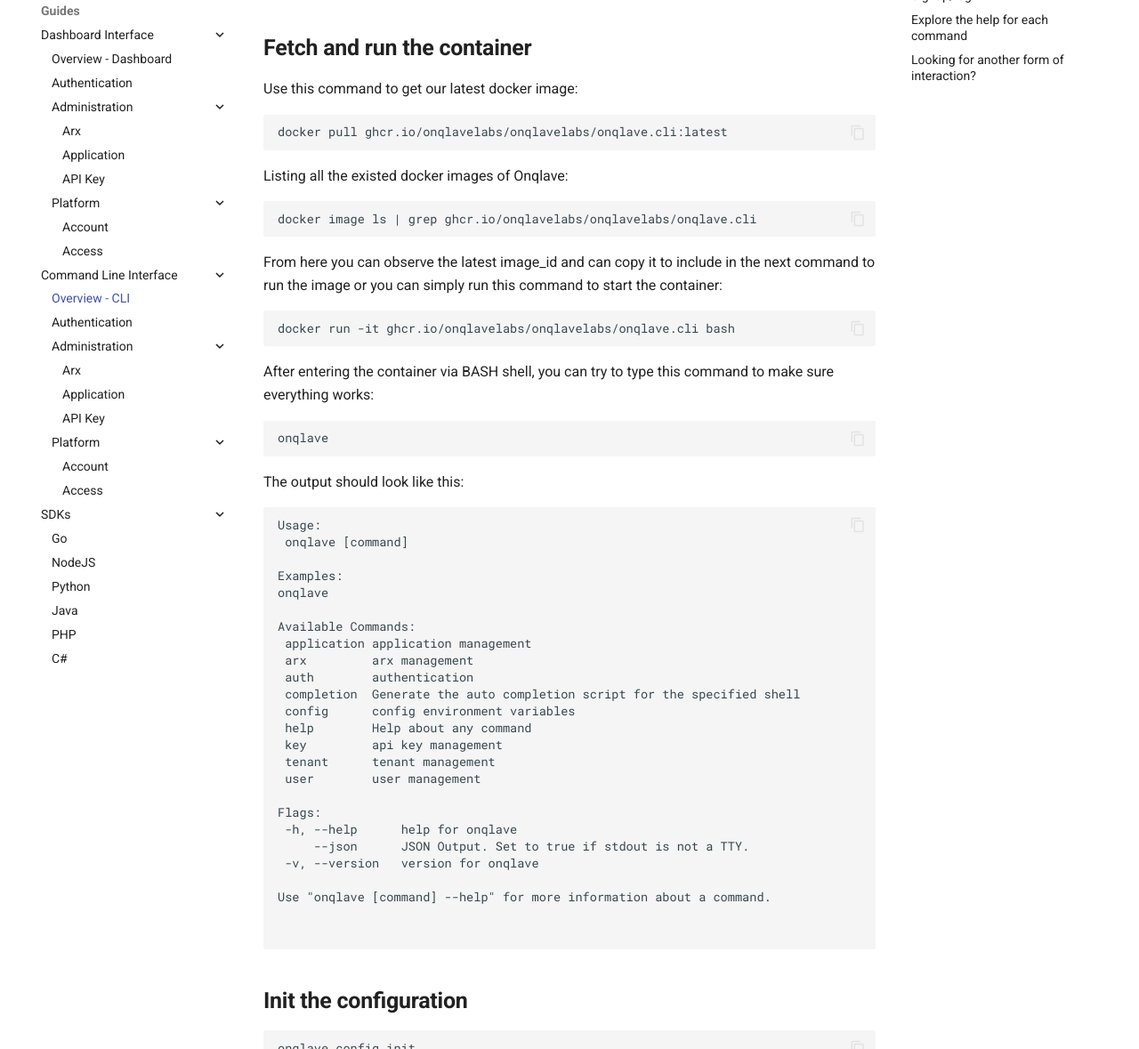
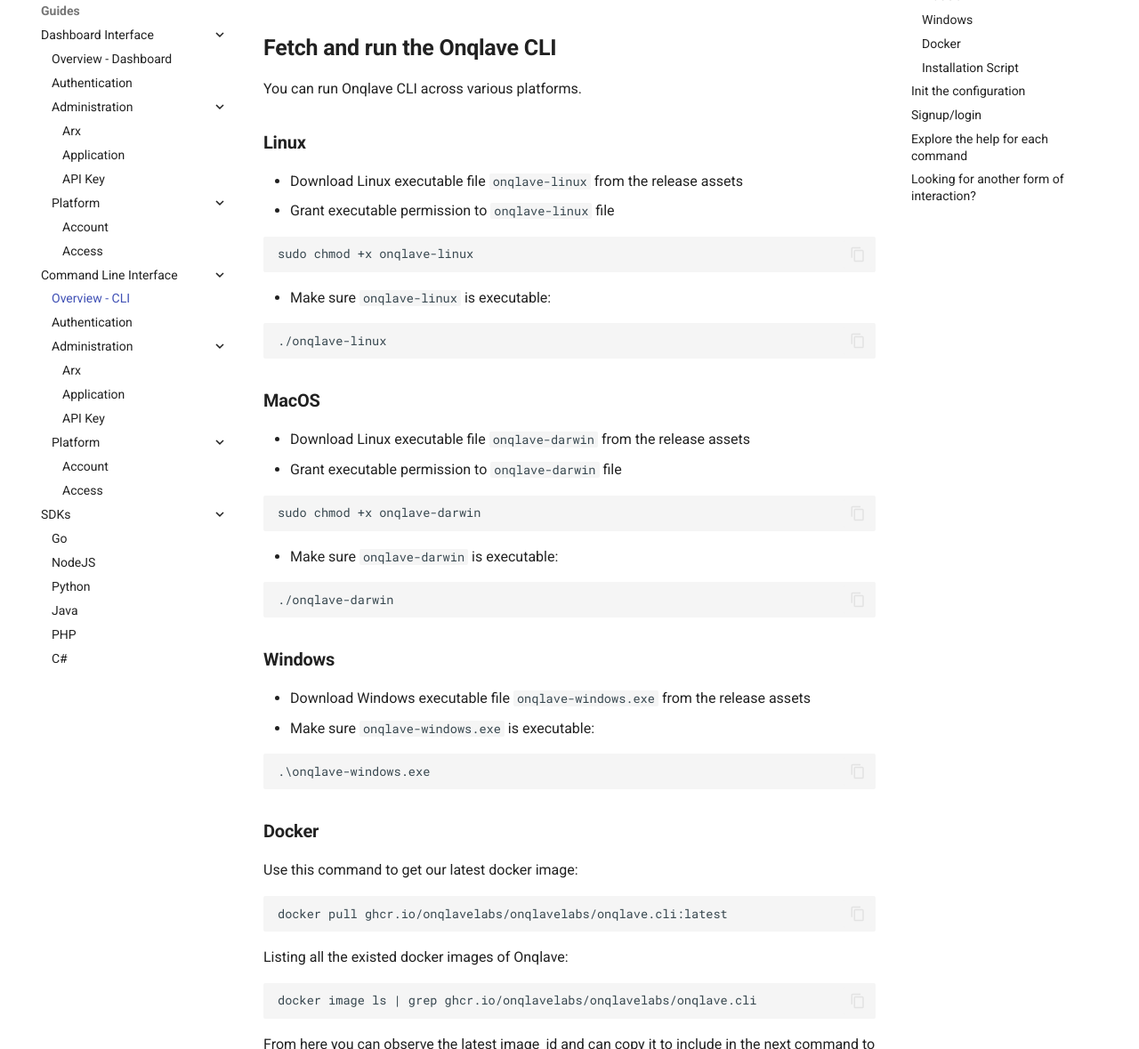
Before and after one commit to onqlavelabs/onqlave.docs, an MkDocs documentation site: the page built from docs/guides/cli-guide/overview-cli.md, in a window 1280 px wide and 1400 px high, scrolled down 690 px, cut to the strip 221-1400 px from the top of the window. Shown: the whole strip at 89% size. Built offline with MkDocs 1.6.1 and Material for MkDocs 9.7.7, drawn with Linux system fonts in a browser that asks for light colours; the version menu is left out; some of the changed text lies outside the part shown.

Commit message:
update onqlave CLI overview section

````diff
--- a/docs/guides/cli-guide/overview-cli.md
+++ b/docs/guides/cli-guide/overview-cli.md
@@ -10,7 +10,48 @@
 
 <div style="width:100%;height:0px;position:relative;padding-bottom:56.250%;"><iframe src="https://streamable.com/e/30jkhw" frameborder="0" width="100%" height="100%" allowfullscreen style="width:100%;height:100%;position:absolute;left:0px;top:0px;overflow:hidden;"></iframe></div>
 
-## **Fetch and run the container**
+## **Fetch and run the Onqlave CLI**
+
+You can run Onqlave CLI across various platforms.
+### **Linux**
+
+- Download Linux executable file `onqlave-linux` from the release assets
+- Grant executable permission to `onqlave-linux` file
+
+```
+sudo chmod +x onqlave-linux
+```
+
+- Make sure `onqlave-linux` is executable:
+
+```
+./onqlave-linux
+```
+### **MacOS**
+
+- Download Linux executable file `onqlave-darwin` from the release assets
+- Grant executable permission to `onqlave-darwin` file
+
+```
+sudo chmod +x onqlave-darwin
+```
+
+- Make sure `onqlave-darwin` is executable:
+
+```
+./onqlave-darwin
+```
+
+### **Windows**
+
+- Download Windows executable file `onqlave-windows.exe` from the release assets
+- Make sure `onqlave-windows.exe` is executable:
+
+```
+.\onqlave-windows.exe
+```
+
+### **Docker**
 
 Use this command to get our latest docker image:
 
@@ -65,6 +106,18 @@
 
 
 ```
+
+### Installation Script
+
+- An installation shell script is provided to download any specific Onqlave CLI version
+- Download and execute the installation script:
+
+```shell
+curl -s "https://raw.githubusercontent.com/onqlavelabs/onqlave.cli/main/scripts/install.sh" | bash -s ${cli-version}
+```
+
+- For Windows users, it is recommended to have bash executable installed such as `git bash` before using the
+  installation script; or you can download the CLI executable directly from the release.
 
 ## **Init the configuration**
 
````
